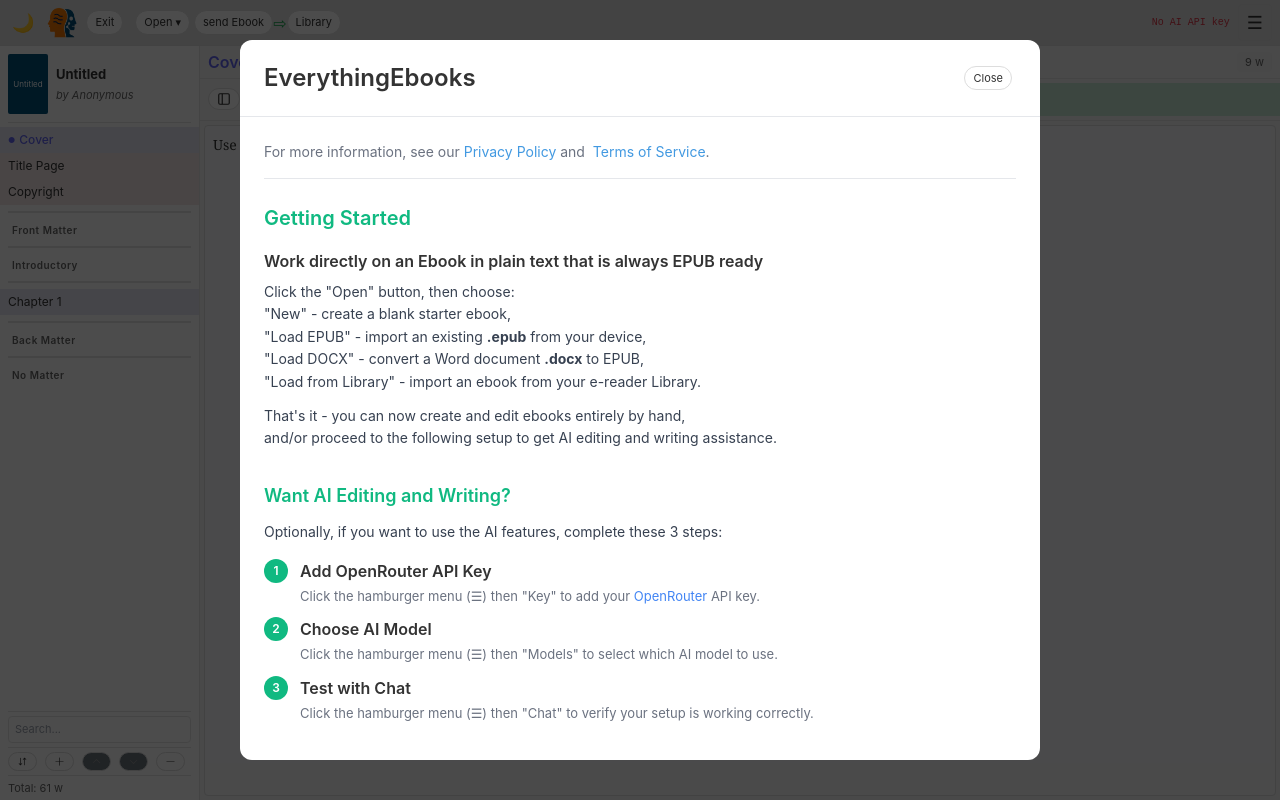
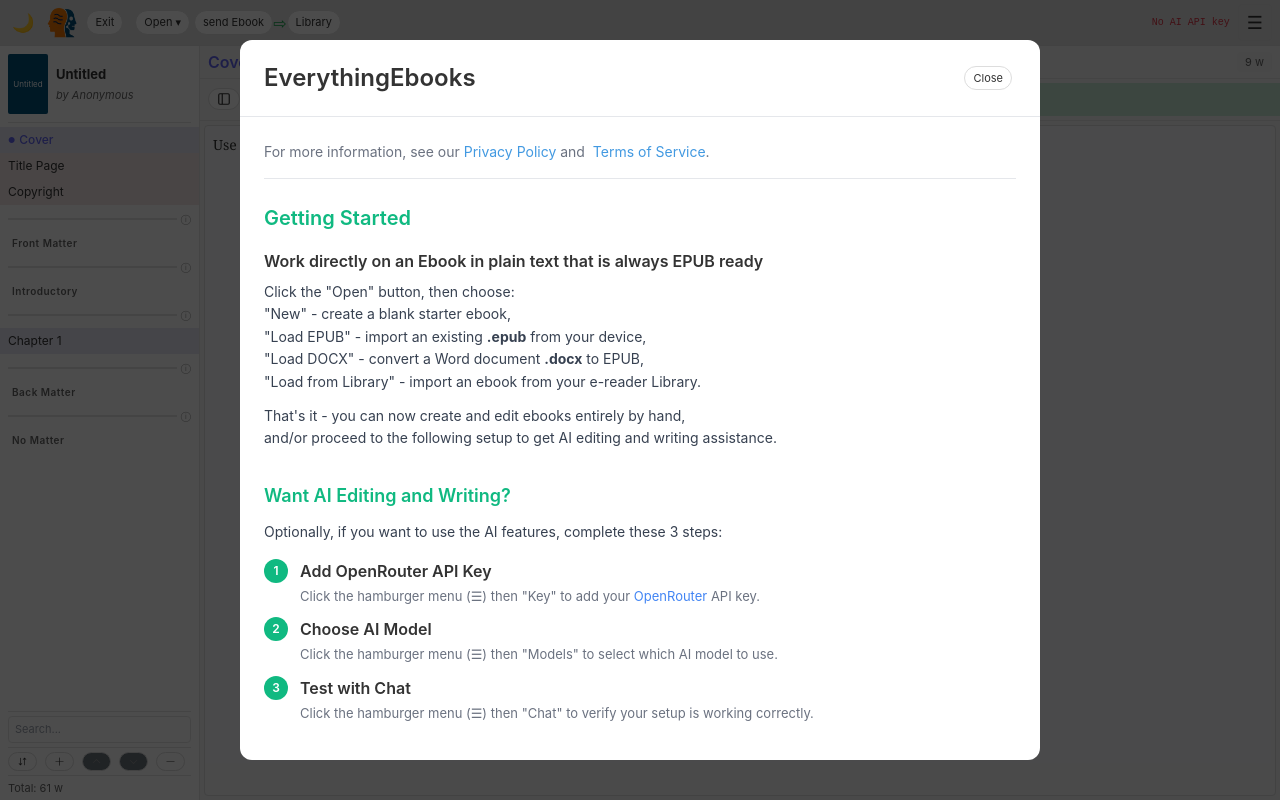
Before and after one commit to cleesmith/proselenos_readers_writers, a Next.js app in the folder apps/proselenos-app/: page /authors in a window 1280 px wide. Built offline with nearby package versions, Linux system fonts and the light colour scheme.

Commit message:
work on No Matter + color code areas + info icon

```diff
--- a/apps/proselenos-app/src/app/authors/ChapterSidebar.tsx
+++ b/apps/proselenos-app/src/app/authors/ChapterSidebar.tsx
@@ -311,16 +311,41 @@ export default function ChapterSidebar({
             );
           };
 
-          // Render divider
-          const renderDivider = (key: string) => (
+          // Section tooltips
+          const sectionTooltips: Record<number, string> = {
+            2: 'Front Matter: Blurbs, Half-Title, Dedication, Epigraph',
+            3: 'Introductory: Foreword, Introduction, Preface, Prologue',
+            4: 'Chapters: Main story content',
+            5: 'Back Matter: Epilogue, Afterword, Endnotes, Bibliography, Acknowledgments, About the Author, Also By',
+            6: 'No Matter: Non-linear content excluded from reading flow (linear="no" in EPUB)',
+          };
+
+          // Render divider with optional info icon
+          const renderDivider = (key: string, sectionNum?: number) => (
             <div
               key={key}
               style={{
-                height: '2px',
-                backgroundColor: borderColor,
+                display: 'flex',
+                alignItems: 'center',
                 margin: '6px 8px',
+                gap: '4px',
               }}
-            />
+            >
+              <div style={{ flex: 1, height: '2px', backgroundColor: borderColor }} />
+              {sectionNum && sectionTooltips[sectionNum] && (
+                <span
+                  title={sectionTooltips[sectionNum]}
+                  style={{
+                    fontSize: '10px',
+                    color: isDarkMode ? '#666' : '#999',
+                    cursor: 'help',
+                    userSelect: 'none',
+                  }}
+                >
+                  ⓘ
+                </span>
+              )}
+            </div>
           );
 
           // Render section name placeholder when empty
@@ -345,8 +370,8 @@ export default function ChapterSidebar({
           const requiredSections = sectionGroups.get(1) || [];
           requiredSections.forEach(s => elements.push(renderSectionItem(s, 1)));
 
-          // Divider after Required
-          elements.push(renderDivider('divider-1'));
+          // Divider after Required (before Front Matter)
+          elements.push(renderDivider('divider-1', 2));
 
           // Section 2: Front Matter
           const frontMatter = sectionGroups.get(2) || [];
@@ -356,8 +381,8 @@ export default function ChapterSidebar({
             elements.push(renderEmptyPlaceholder(2));
           }
 
-          // Divider after Front Matter
-          elements.push(renderDivider('divider-2'));
+          // Divider after Front Matter (before Introductory)
+          elements.push(renderDivider('divider-2', 3));
 
           // Section 3: Introductory
           const introductory = sectionGroups.get(3) || [];
@@ -367,15 +392,15 @@ export default function ChapterSidebar({
             elements.push(renderEmptyPlaceholder(3));
           }
 
-          // Divider after Introductory
-          elements.push(renderDivider('divider-3'));
+          // Divider after Introductory (before Chapters)
+          elements.push(renderDivider('divider-3', 4));
 
           // Section 4: Chapters (always has at least one)
           const chapters = sectionGroups.get(4) || [];
           chapters.forEach(s => elements.push(renderSectionItem(s, 4)));
 
-          // Divider after Chapters
-          elements.push(renderDivider('divider-4'));
+          // Divider after Chapters (before Back Matter)
+          elements.push(renderDivider('divider-4', 5));
 
           // Section 5: Back Matter
           const backMatter = sectionGroups.get(5) || [];
@@ -385,8 +410,8 @@ export default function ChapterSidebar({
             elements.push(renderEmptyPlaceholder(5));
           }
 
-          // Divider after Back Matter
-          elements.push(renderDivider('divider-5'));
+          // Divider after Back Matter (before No Matter)
+          elements.push(renderDivider('divider-5', 6));
 
           // Section 6: No Matter (optional, non-linear in spine)
           const noMatter = sectionGroups.get(6) || [];
```
